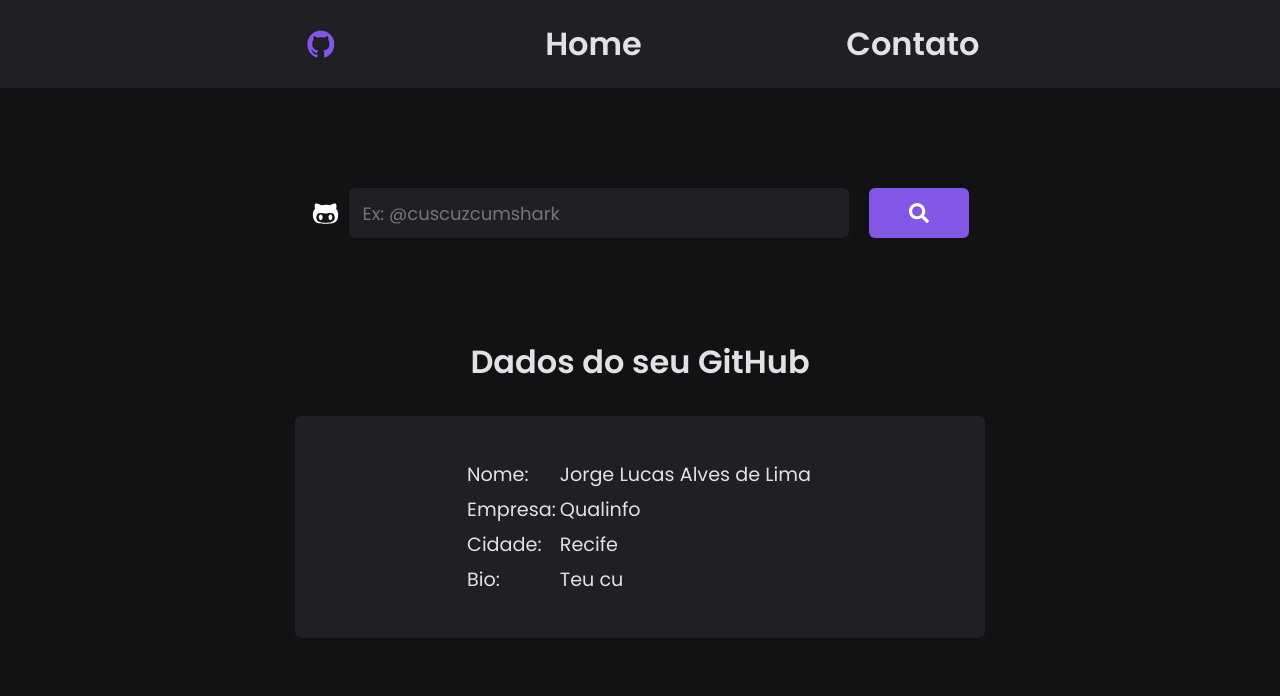
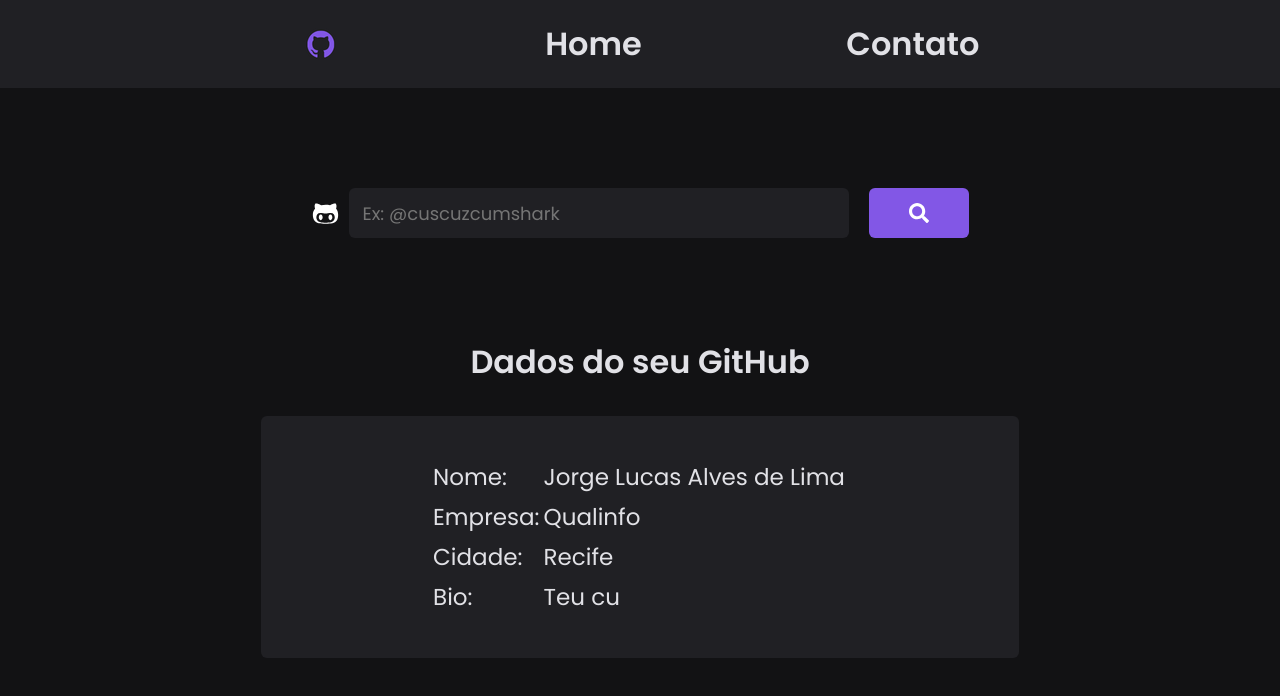
Before and after one commit to jorgelucasalima/yourgit, a React (Create React App) app: page / in a window 1280 px wide. Shown: the top 696 px of the page. Built offline with nearby package versions, Linux system fonts and the light colour scheme.

Commit message:
ajuste no styles da exibição dos dados do seu github

```diff
--- a/src/components/DadosGitHub/styles.js
+++ b/src/components/DadosGitHub/styles.js
@@ -10,18 +10,25 @@ export const Container = styled.div`
 
     padding: 40px 170px;
     margin: 30px;
-    align-items: center;
-
 
     background: #202024;
     border-radius: 6px;
     border: none;
 
+  }
+
+  td {
     color: var(--cor-fonte);
     font-size: larger;
 
+
     text-align: left;
+    justify-content: space-between;
+  }
 
+  tr {
+    color: var(--cor-fonte);
+    font-size: larger;
   }
 
 
```
